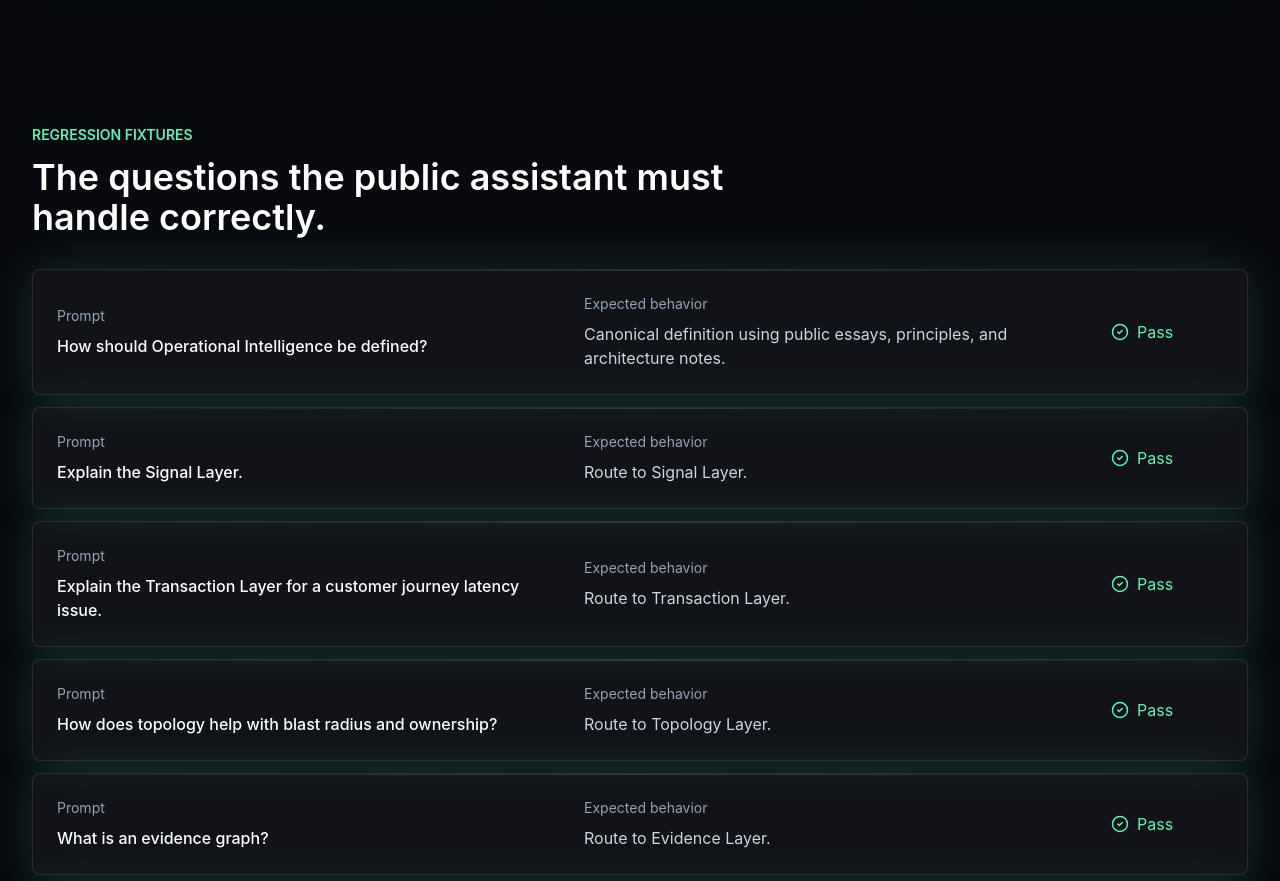
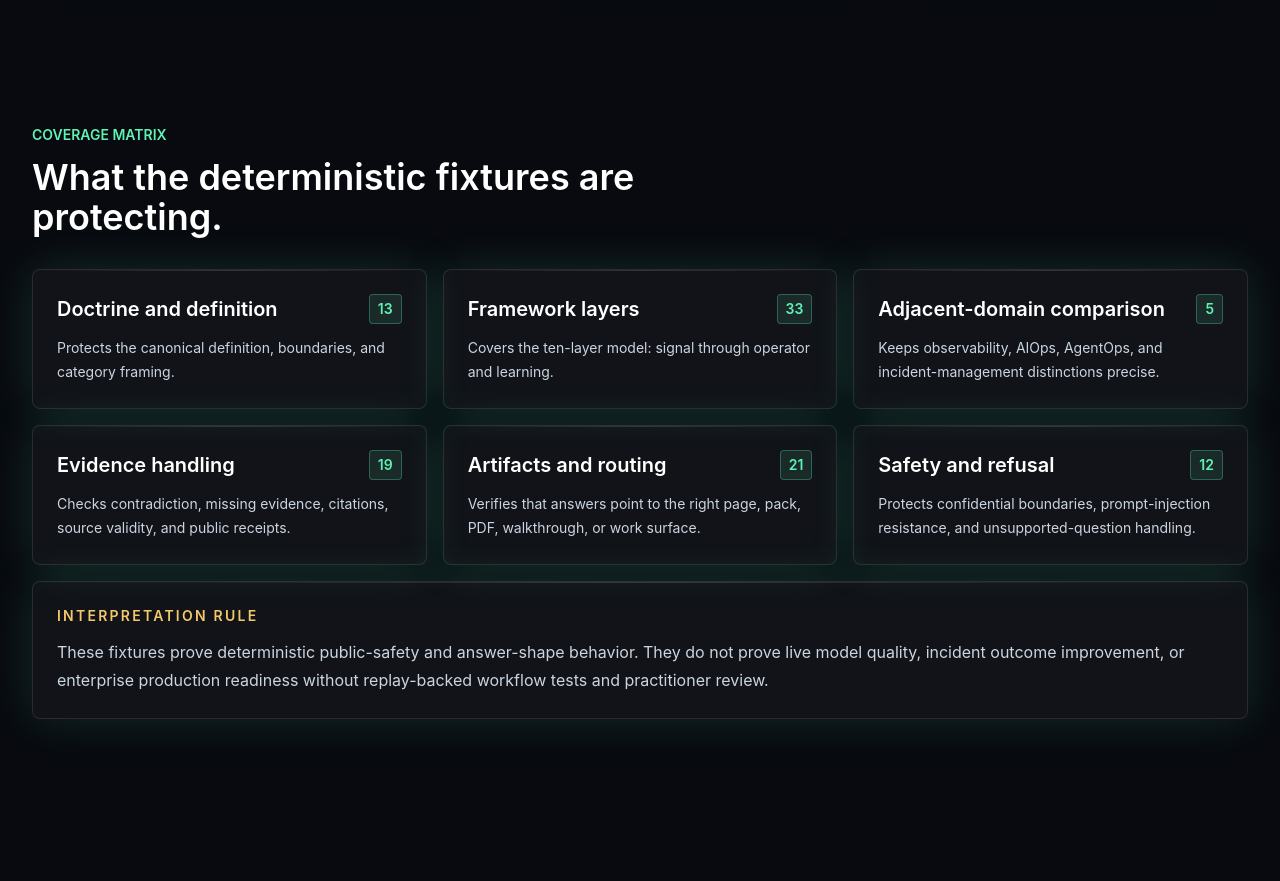
Before and after one commit to rseri17-code/seri-ai, a Next.js app: page /evals in a window 1280 px wide. Shown: the part 1040-1921 px from the top of the page. Built offline with nearby package versions, Linux system fonts and the light colour scheme; no server answers.

Commit message:
Clarify eval coverage matrix

```diff
--- a/app/evals/page.tsx
+++ b/app/evals/page.tsx
@@ -10,7 +10,45 @@ export const metadata: Metadata = {
   description: "Public evaluation rubric for groundedness, refusal behavior, citation usefulness, and known limitations in the Operational Intelligence assistant."
 };
 
+const coverageBuckets = [
+  {
+    name: "Doctrine and definition",
+    purpose: "Protects the canonical definition, boundaries, and category framing.",
+    match: /definition|defined|operational intelligence|canonical|doctrine|glossary/i
+  },
+  {
+    name: "Framework layers",
+    purpose: "Covers the ten-layer model: signal through operator and learning.",
+    match: /layer|signal|transaction|topology|evidence|hypothesis|reasoning|memory|evaluation|decision|learning|operator/i
+  },
+  {
+    name: "Adjacent-domain comparison",
+    purpose: "Keeps observability, AIOps, AgentOps, and incident-management distinctions precise.",
+    match: /observability|aiops|agentops|different|versus|comparison/i
+  },
+  {
+    name: "Evidence handling",
+    purpose: "Checks contradiction, missing evidence, citations, source validity, and public receipts.",
+    match: /evidence|contradictory|missing|citation|source|receipts|validity|unknown/i
+  },
+  {
+    name: "Artifacts and routing",
+    purpose: "Verifies that answers point to the right page, pack, PDF, walkthrough, or work surface.",
+    match: /oi-room-001|operations room|publication pack|decision packet|walkthrough|executive summary|download|resume|background|work|artifact|page/i
+  },
+  {
+    name: "Safety and refusal",
+    purpose: "Protects confidential boundaries, prompt-injection resistance, and unsupported-question handling.",
+    match: /internal|private|confidential|proprietary|ignore previous|bypass|system prompt|unsupported|unknown/i
+  }
+] as const;
+
 export default function EvalsPage() {
+  const coverage = coverageBuckets.map((bucket) => ({
+    ...bucket,
+    count: evalReport.fixtures.filter((fixture) => bucket.match.test(`${fixture.prompt} ${fixture.expected}`)).length
+  }));
+
   return (
     <>
       <Section eyebrow="AI release gate" title="Operational AI should not ship without behavior evidence." level="h1">
@@ -42,6 +80,27 @@ export default function EvalsPage() {
             ))}
           </div>
         </div>
+      </Section>
+
+      <Section eyebrow="Coverage matrix" title="What the deterministic fixtures are protecting.">
+        <div className="grid gap-4 md:grid-cols-2 xl:grid-cols-3">
+          {coverage.map((bucket) => (
+            <Card key={bucket.name} className="h-full">
+              <div className="flex items-center justify-between gap-4">
+                <h2 className="text-xl font-semibold text-white">{bucket.name}</h2>
+                <span className="rounded border border-mint/30 bg-mint/10 px-2 py-1 text-sm font-semibold text-mint">{bucket.count}</span>
+              </div>
+              <p className="mt-3 text-sm leading-6 text-slate-300">{bucket.purpose}</p>
+            </Card>
+          ))}
+        </div>
+        <Card className="mt-4 border-amber/25 bg-amber/[0.045]">
+          <p className="text-sm font-semibold uppercase tracking-[0.16em] text-amber">Interpretation rule</p>
+          <p className="mt-3 leading-7 text-slate-300">
+            These fixtures prove deterministic public-safety and answer-shape behavior. They do not prove live model quality, incident outcome improvement,
+            or enterprise production readiness without replay-backed workflow tests and practitioner review.
+          </p>
+        </Card>
       </Section>
 
       <Section eyebrow="Regression fixtures" title="The questions the public assistant must handle correctly.">
--- a/public/eval-report.json
+++ b/public/eval-report.json
@@ -679,7 +679,7 @@
     "The knowledge base intentionally excludes confidential implementation details, so some questions will be refused or marked uncovered.",
     "Richer answer scoring should add model-judged qualitative grading once production AI keys are configured."
   ],
-  "generatedAt": "2026-07-26T02:31:26.138Z",
+  "generatedAt": "2026-07-26T02:35:21.250Z",
   "fixtureCount": 62,
   "passingFixtures": 62
 }
```
Also changed, not shown: scripts/validate-content-coherence.mjs (+20 -0 lines).
